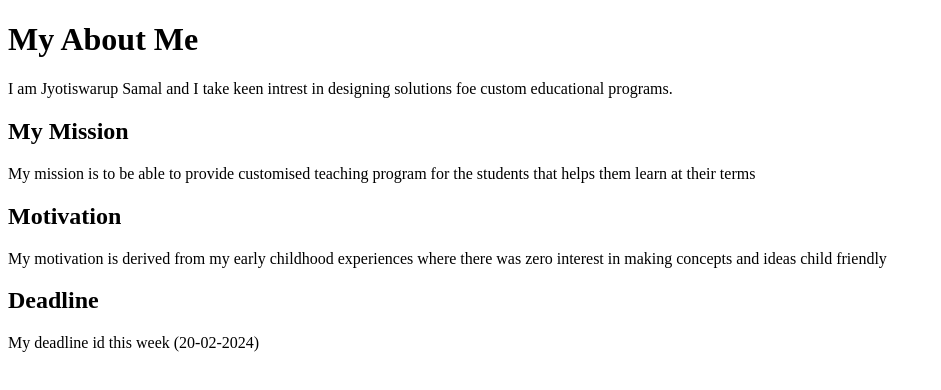
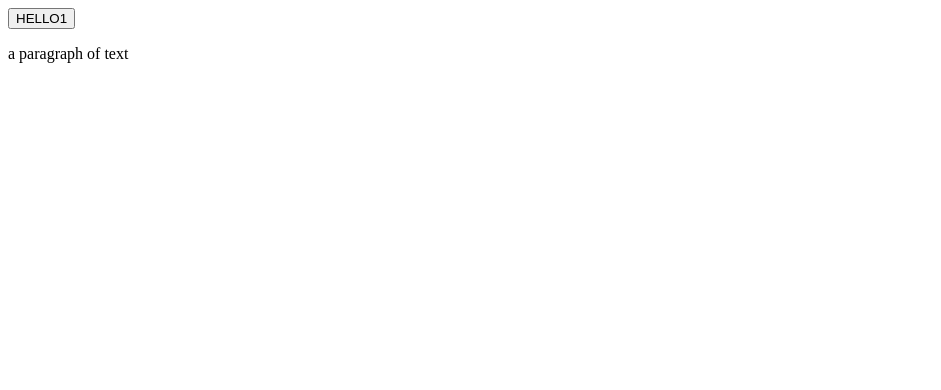
Before and after one commit to Jyotiswarup2w3e/studyfit, a plain HTML site: page index.html in a window 1280 px wide. Shown: the whole page, without its empty margins (0-941 px from the left). Drawn offline with Linux system fonts and the light colour scheme.

Commit message:
Update index.html

```diff
--- a/index.html
+++ b/index.html
@@ -1,22 +1,2 @@
-<!DOCTYPE html>
-<html>
-<body>
-
-<h1>My About Me</h1>
-
-<p>I am Jyotiswarup Samal and I take keen intrest in designing solutions foe custom educational programs.</p>
-
-<h2>My Mission</h2>
-
-<p>My mission is to be able to provide customised teaching program for the students that helps them learn at their terms</p>
-
-<h2>Motivation</h2>
-
-<p>My motivation is derived from my early childhood experiences where there was zero interest in making concepts and ideas child friendly</p>
-
-<h2>Deadline</h2>
-
-<p>My deadline id this week (20-02-2024)</p>
-
-</body>
-</html>
+<button>HELLO1</button>
+<p>a paragraph of text</p>
```
